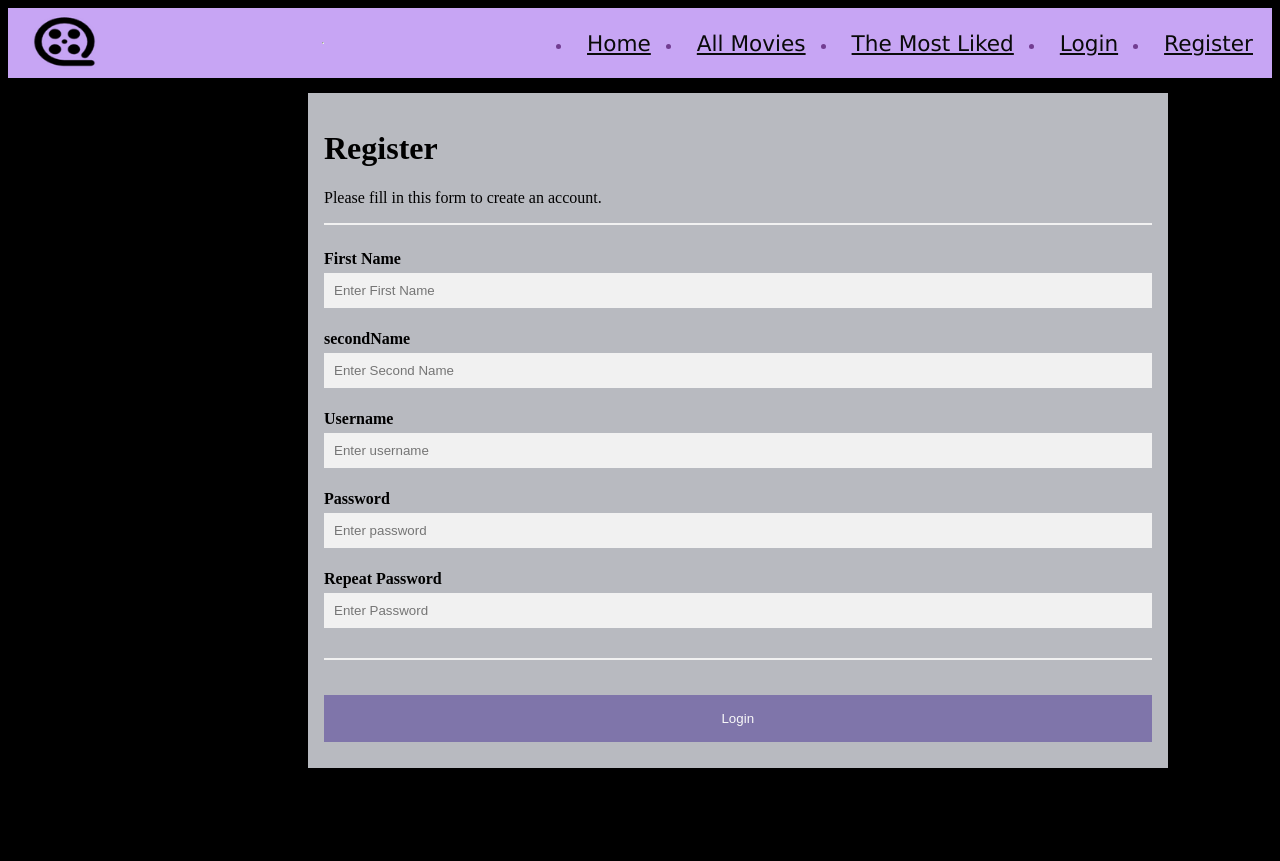
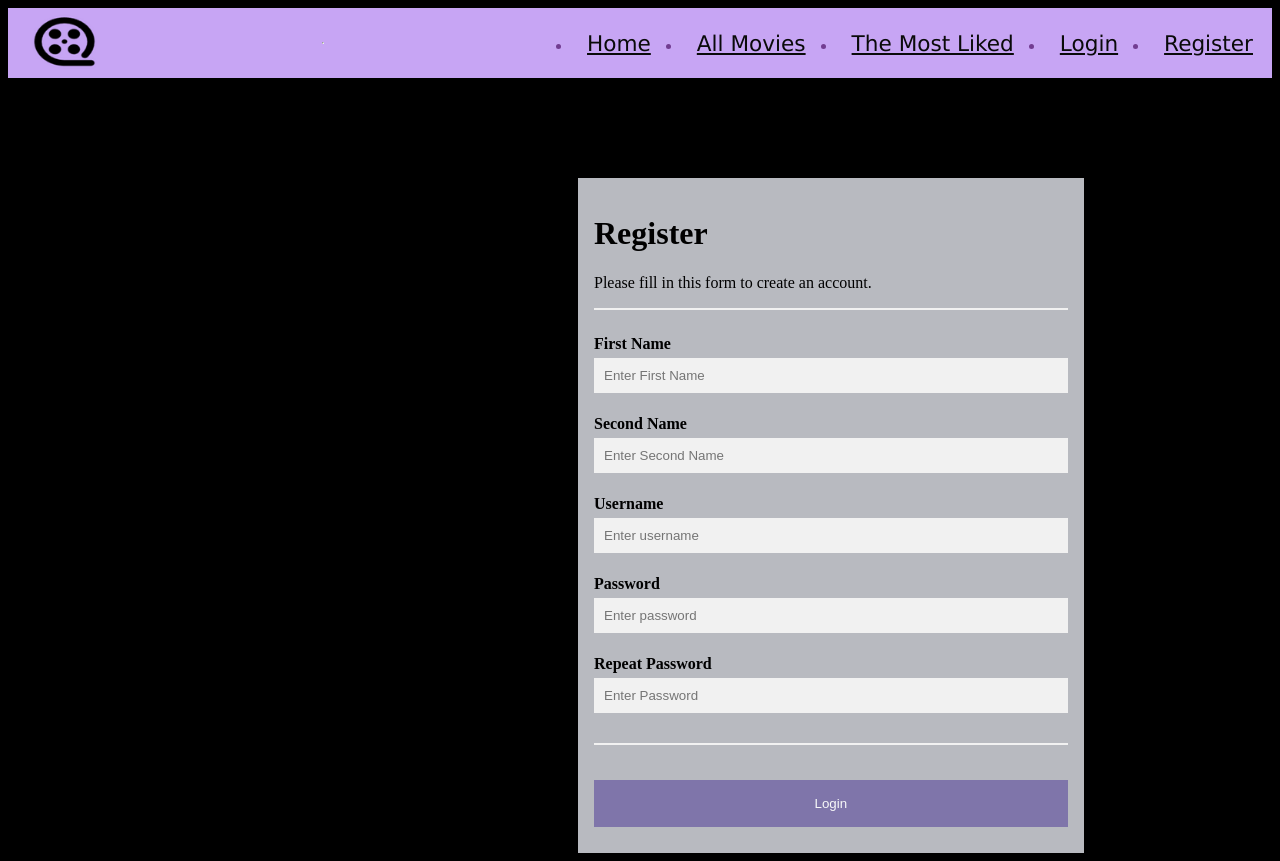
Before and after one commit to IvoKarapeev/Ranked-Cinema, a React (Create React App) app in the folder client/: page /register in a window 1280 px wide. Before the commit the page ends 800 px from the top, so only its background shows below. Built offline with nearby package versions, Linux system fonts and the light colour scheme; no server answers.

Commit message:
Fixing Login and Register form width

```diff
--- a/client/src/components/Login/Login.module.css
+++ b/client/src/components/Login/Login.module.css
@@ -1,8 +1,8 @@
 .container {
-    margin-top: 15px;
-    margin-left: 300px;
+    margin-top: 100px;
+    margin-left: 570px;
     background-color: rgb(184, 186, 192);
-    width: 68%;
+    width: 40%;
     height: 90%;
     padding: 16px;
     box-sizing: border-box
--- a/client/src/components/Register/Register.js
+++ b/client/src/components/Register/Register.js
@@ -94,7 +94,7 @@ const Register = () => {
             <div className={styles.validate}>First Name should be at least 2 characters long</div>
         }
          <label htmlFor="secondName">
-            <b>secondName</b>
+            <b>Second Name</b>
         </label>
         <input
             className={styles["input-text"]}
--- a/client/src/components/Register/Register.module.css
+++ b/client/src/components/Register/Register.module.css
@@ -1,8 +1,8 @@
 .container {
-    margin-top: 15px;
-    margin-left: 300px;
+    margin-top: 100px;
+    margin-left: 570px;
     background-color: rgb(184, 186, 192);
-    width: 68%;
+    width: 40%;
     height: 90%;
     padding: 16px;
     box-sizing: border-box
```
